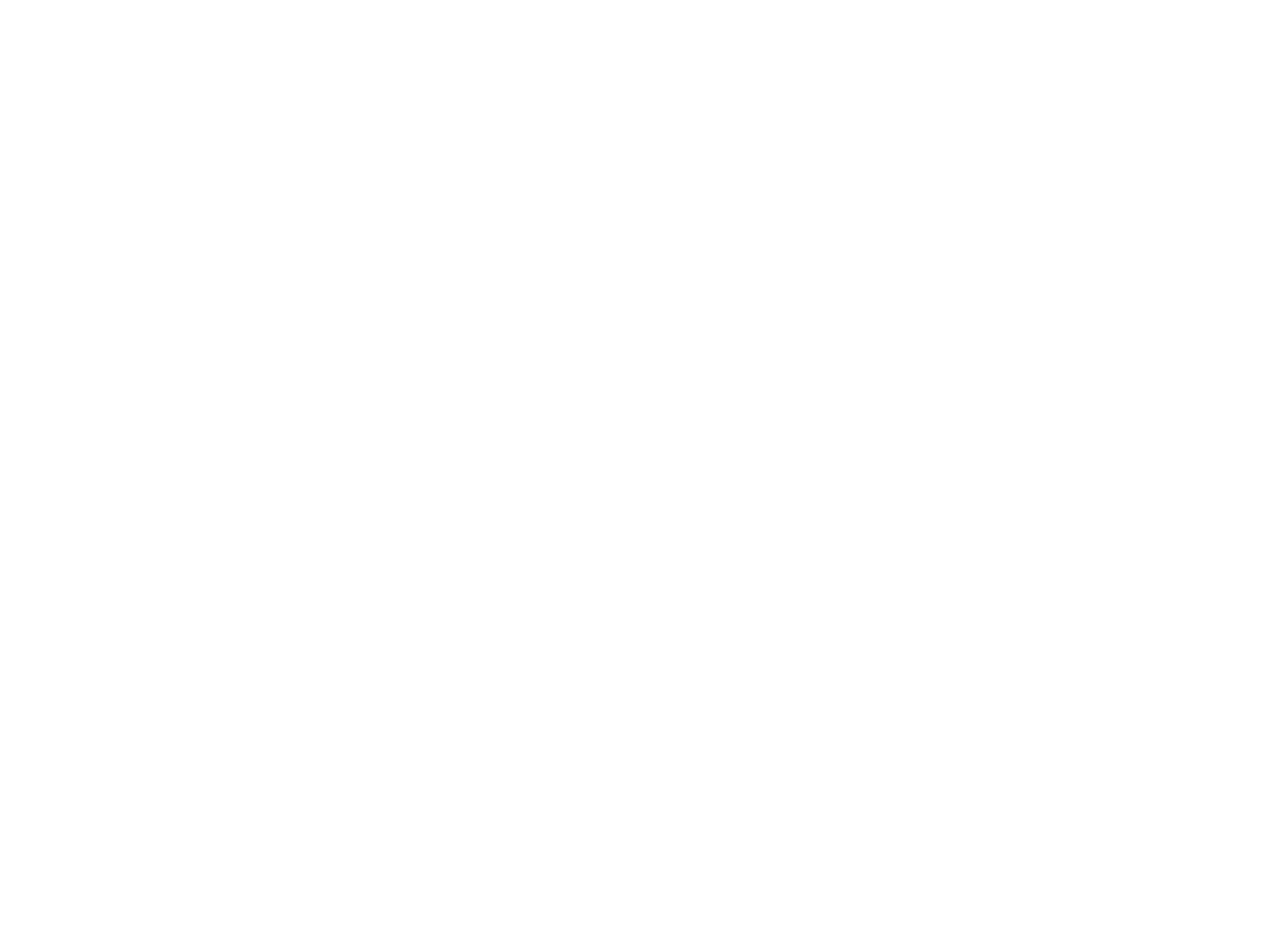
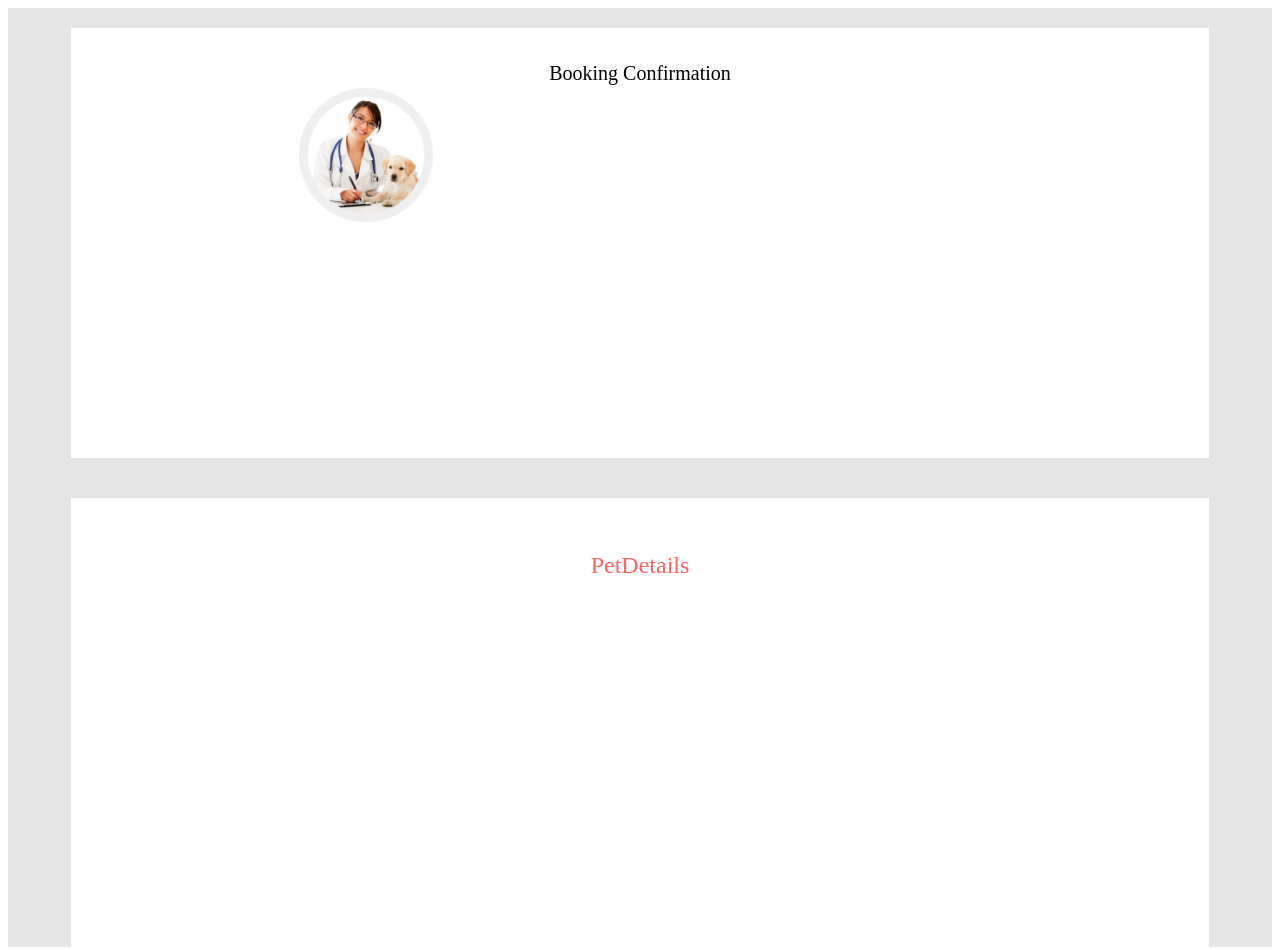
Before and after one commit to ftworksgmbh/test-bookingflow, a Gatsby site: page / in a window 1280 px wide. Before the commit the page ends 800 px from the top, so only its background shows below. Built offline with nearby package versions, Linux system fonts and the light colour scheme; Gatsby itself is replaced by a stand-in of ours.

Commit message:
adding broad layout

```diff
--- /dev/null
+++ b/src/components/BookingComponent/index.js
@@ -0,0 +1,21 @@
+import React from "react"
+import Image from "../../images/doctorimage.png"
+import {
+  BookingConfirmation,
+  Container,
+  ImageContainer,
+  InnerContainer,
+} from "./styled"
+
+const BookingContainer = () => {
+  return (
+    <Container>
+      <BookingConfirmation>Booking Confirmation</BookingConfirmation>
+      <InnerContainer>
+        <ImageContainer src={Image}></ImageContainer>
+      </InnerContainer>
+    </Container>
+  )
+}
+
+export default BookingContainer
--- /dev/null
+++ b/src/components/BookingComponent/styled.js
@@ -0,0 +1,35 @@
+import styled from "@emotion/styled"
+
+export const MainContainer = styled.div`
+  background: #e5e5e5;
+  padding-top: 20px;
+`
+export const ImageContainer = styled.img`
+  width: 134px;
+`
+export const InnerContainer = styled.div`
+  width: 60%;
+  margin: auto;
+`
+
+export const Container = styled.div`
+  width: 90%;
+  margin: auto;
+  padding-top: 30px;
+  background: #fff;
+  height: 400px;
+  margin-bottom: 40px;
+`
+
+export const BookingConfirmation = styled.div`
+  text-align: center;
+
+  font-family: Poppins;
+  font-style: normal;
+  font-weight: normal;
+  font-size: 20px;
+  line-height: 30px;
+  /* identical to box height */
+
+  color: #000000;
+`
--- /dev/null
+++ b/src/components/MulltiStepComponent/index.js
@@ -0,0 +1,12 @@
+import React from "react"
+import { Container, PetDetails } from "./styled"
+
+const MultistepForm = () => {
+  return (
+    <Container>
+      <PetDetails>PetDetails</PetDetails>
+    </Container>
+  )
+}
+
+export default MultistepForm
--- /dev/null
+++ b/src/components/MulltiStepComponent/styled.js
@@ -0,0 +1,21 @@
+import styled from "@emotion/styled"
+
+export const Container = styled.div`
+  width: 90%;
+  margin: auto;
+  background: #fff;
+  height: 400px;
+  padding-top: 49px;
+`
+export const PetDetails = styled.div`
+  font-family: Poppins;
+  font-style: normal;
+  font-weight: 500;
+  font-size: 24px;
+  line-height: 36px;
+  /* identical to box height */
+
+  text-align: center;
+
+  color: #fe6464;
+`
--- a/src/pages/index.js
+++ b/src/pages/index.js
@@ -1,5 +1,14 @@
 import React from "react"
-
-const IndexPage = () => <div></div>
+import BookingComponent from "../components/BookingComponent"
+import { MainContainer } from "../components/BookingComponent/styled"
+import MultiStepForm from "../components/MulltiStepComponent"
+const IndexPage = () => (
+  <div>
+    <MainContainer>
+      <BookingComponent />
+      <MultiStepForm />
+    </MainContainer>
+  </div>
+)
 
 export default IndexPage
```
Also changed, not shown: README.md, src/images/desktopflow.PNG (added), src/images/doctorimage.png (added), src/images/gatsby-icon.png (added), src/images/mobileflow.png (added).
